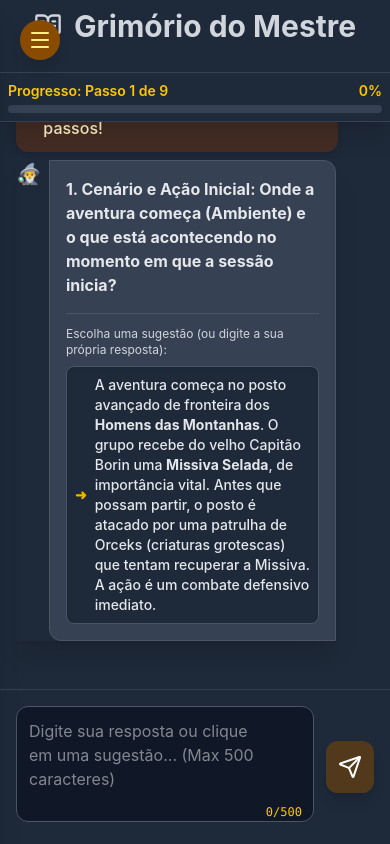
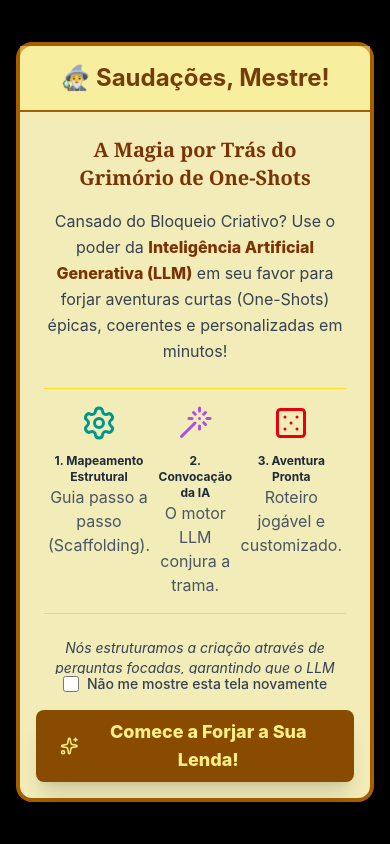
Before and after one commit to paulocfj/NLP_RPG_Narrative_Assistant, a React (Vite) app: page / in a window 390 px wide. Built offline with nearby package versions, Linux system fonts and the light colour scheme.

Commit message:
feat: Add WelcomeModal initialization logic to ModalProvider
feat(modal): Create WelcomeModal component with skip option

fix(welcome-modal): Improve mobile responsiveness and layout

style(welcome-modal): Update header icon to BookOpenText for theme

```diff
--- a/src/components/index.ts
+++ b/src/components/index.ts
@@ -11,3 +11,4 @@
 export * from './draft-summary-modal/draft-summary-modal.component';
 export * from './copy-btn/copy-btn.component';
 export * from './download-btn/download-btn.component';
+export * from './welcome-modal/welcome-modal.component';
--- /dev/null
+++ b/src/components/welcome-modal/welcome-modal.component.tsx
@@ -0,0 +1,118 @@
+import { useState } from 'react';
+import { Settings, Dice5, Wand, Sparkles } from 'lucide-react';
+import { useModalState, useModalDispatch } from '../../contexts';
+import { HAS_SEEN_WELCOME_MODAL_KEY } from '../../constants';
+
+const WelcomeModal = () => {
+  const { activeModal } = useModalState();
+  const { closeModal } = useModalDispatch();
+
+  const [doNotShowAgain, setDoNotShowAgain] = useState(false);
+
+  if (activeModal !== 'WELCOME') return null;
+
+  const handleClose = () => {
+    if (doNotShowAgain) {
+      localStorage.setItem(HAS_SEEN_WELCOME_MODAL_KEY, 'true');
+    } else {
+      localStorage.removeItem(HAS_SEEN_WELCOME_MODAL_KEY);
+    }
+
+    closeModal();
+  };
+
+  return (
+    <div className="fixed inset-0 z-[60] flex items-center justify-center bg-black bg-opacity-80 backdrop-blur-sm p-4">
+      <div
+        className="bg-yellow-100/95 text-gray-900 rounded-2xl shadow-2xl
+                w-full max-w-lg md:max-w-xl flex flex-col
+                border-4 border-yellow-700 transform transition-all duration-300 scale-100
+                max-h-[90vh]"
+      >
+        <header className="flex justify-center items-center p-4 border-b-2 border-yellow-700 bg-yellow-200/50 sticky top-0 z-10 flex-shrink-0">
+          <h2 className="text-2xl font-bold flex items-center text-yellow-900">
+            🧙‍♂️ Saudações, Mestre!
+          </h2>
+        </header>
+
+        <main className="p-6 md:p-8 flex-1 text-center overflow-y-auto min-h-0">
+          <h3 className="text-xl md:text-2xl font-serif font-extrabold text-amber-900 mb-4">
+            A Magia por Trás do Grimório de One-Shots
+          </h3>
+
+          <p className="mb-6 text-gray-700 text-base md:text-lg leading-relaxed">
+            Cansado do Bloqueio Criativo? Use o poder da{' '}
+            <strong className="font-extrabold text-amber-900">
+              Inteligência Artificial Generativa (LLM)
+            </strong>{' '}
+            em seu favor para forjar aventuras curtas (One-Shots) épicas,
+            coerentes e personalizadas em minutos!
+          </p>
+
+          <div className="flex justify-around items-start my-6 py-4 border-t border-b border-yellow-300">
+            <div className="flex flex-col items-center max-w-[120px] px-1">
+              <Settings className="w-9 h-9 sm:w-10 sm:h-10 text-teal-600 mb-2 animate-spin-slow" />
+              <span className="text-xs sm:text-sm font-bold text-gray-800 mt-1">
+                1. Mapeamento Estrutural
+              </span>
+              <p className="text-2xs sm:text-xs text-gray-600">
+                Guia passo a passo (Scaffolding).
+              </p>
+            </div>
+
+            <div className="flex flex-col items-center max-w-[120px] px-1">
+              <Wand className="w-9 h-9 sm:w-10 sm:h-10 text-purple-600 mb-2 animate-pulse" />
+              <span className="text-xs sm:text-sm font-bold text-gray-800 mt-1">
+                2. Convocação da IA
+              </span>
+              <p className="text-2xs sm:text-xs text-gray-600">
+                O motor LLM conjura a trama.
+              </p>
+            </div>
+
+            <div className="flex flex-col items-center max-w-[120px] px-1">
+              <Dice5 className="w-9 h-9 sm:w-10 sm:h-10 text-red-600 mb-2 animate-bounce-slow" />
+              <span className="text-xs sm:text-sm font-bold text-gray-800 mt-1">
+                3. Aventura Pronta
+              </span>
+              <p className="text-2xs sm:text-xs text-gray-600">
+                Roteiro jogável e customizado.
+              </p>
+            </div>
+          </div>
+
+          <p className="mb-8 text-gray-700 text-sm italic">
+            Nós estruturamos a criação através de perguntas focadas, garantindo
+            que o LLM receba os elementos narrativos essenciais para criar sua
+            história.
+          </p>
+        </main>
+
+        <footer className="p-4 pt-0 text-center flex flex-col items-center flex-shrink-0">
+          <label className="flex items-center justify-center mb-4 text-sm font-medium text-gray-700">
+            <input
+              type="checkbox"
+              checked={doNotShowAgain}
+              onChange={(e) => setDoNotShowAgain(e.target.checked)}
+              className="mr-2 h-4 w-4 text-yellow-800 border-gray-300 rounded focus:ring-yellow-700"
+            />
+            Não me mostre esta tela novamente
+          </label>
+
+          <button
+            onClick={handleClose}
+            className="w-full md:w-3/4 px-6 py-2 md:px-10 md:py-3 rounded-lg font-extrabold text-lg sm:text-xl
+                        bg-yellow-800 text-yellow-200 hover:bg-yellow-700 transition shadow-xl transform hover:scale-105
+                        flex items-center justify-center space-x-2 mx-auto"
+            aria-label="Iniciar a Jornada de Criação"
+          >
+            <Sparkles className="w-5 h-5 sm:w-6 sm:h-6 mr-2" />
+            <span>Comece a Forjar a Sua Lenda!</span>
+          </button>
+        </footer>
+      </div>
+    </div>
+  );
+};
+
+export { WelcomeModal };
--- a/src/constants/index.ts
+++ b/src/constants/index.ts
@@ -2,3 +2,4 @@
 export * from './theme.constants';
 export * from './prompts.constants';
 export * from './story-steps.constants';
+export * from './modal.constants';
--- /dev/null
+++ b/src/constants/modal.constants.ts
@@ -0,0 +1,3 @@
+const HAS_SEEN_WELCOME_MODAL_KEY = 'hasSeenWelcomeModal';
+
+export { HAS_SEEN_WELCOME_MODAL_KEY };
--- a/src/contexts/modal/modal.context.provider.tsx
+++ b/src/contexts/modal/modal.context.provider.tsx
@@ -1,4 +1,4 @@
-import { useState } from 'react';
+import { useState, useEffect, useRef } from 'react';
 import { ModalDispatchContext, ModalStateContext } from './modal.context';
 import type {
   ActiveModal,
@@ -6,9 +6,24 @@
   ModalProviderProps,
   ModalState,
 } from './modal.context.types';
+import { HAS_SEEN_WELCOME_MODAL_KEY } from '../../constants';
 
 const ModalProvider = ({ children }: ModalProviderProps) => {
   const [activeModal, setActiveModal] = useState<ActiveModal>(null);
+  const hasInitialized = useRef(false);
+
+  useEffect(() => {
+    if (!hasInitialized.current) {
+      const hasSeen = localStorage.getItem(HAS_SEEN_WELCOME_MODAL_KEY);
+
+      if (!hasSeen) {
+        setTimeout(() => {
+          setActiveModal('WELCOME');
+        }, 50);
+      }
+      hasInitialized.current = true;
+    }
+  }, []);
 
   const modalState: ModalState = {
     activeModal,
--- a/src/pages/chatbot/chatbot.page.tsx
+++ b/src/pages/chatbot/chatbot.page.tsx
@@ -1,7 +1,12 @@
 import { useState } from 'react';
 import { Menu, X, BookOpenText } from 'lucide-react';
 import './chatbot.page.css';
-import { ChatWindow, DraftSummaryModal, Sidebar } from '../../components';
+import {
+  ChatWindow,
+  DraftSummaryModal,
+  Sidebar,
+  WelcomeModal,
+} from '../../components';
 
 const ChatbotPage = () => {
   const [isSidebarOpen, setIsSidebarOpen] = useState(false);
@@ -63,6 +68,8 @@
         </div>
 
         <DraftSummaryModal />
+
+        <WelcomeModal />
       </div>
     </div>
   );
```
